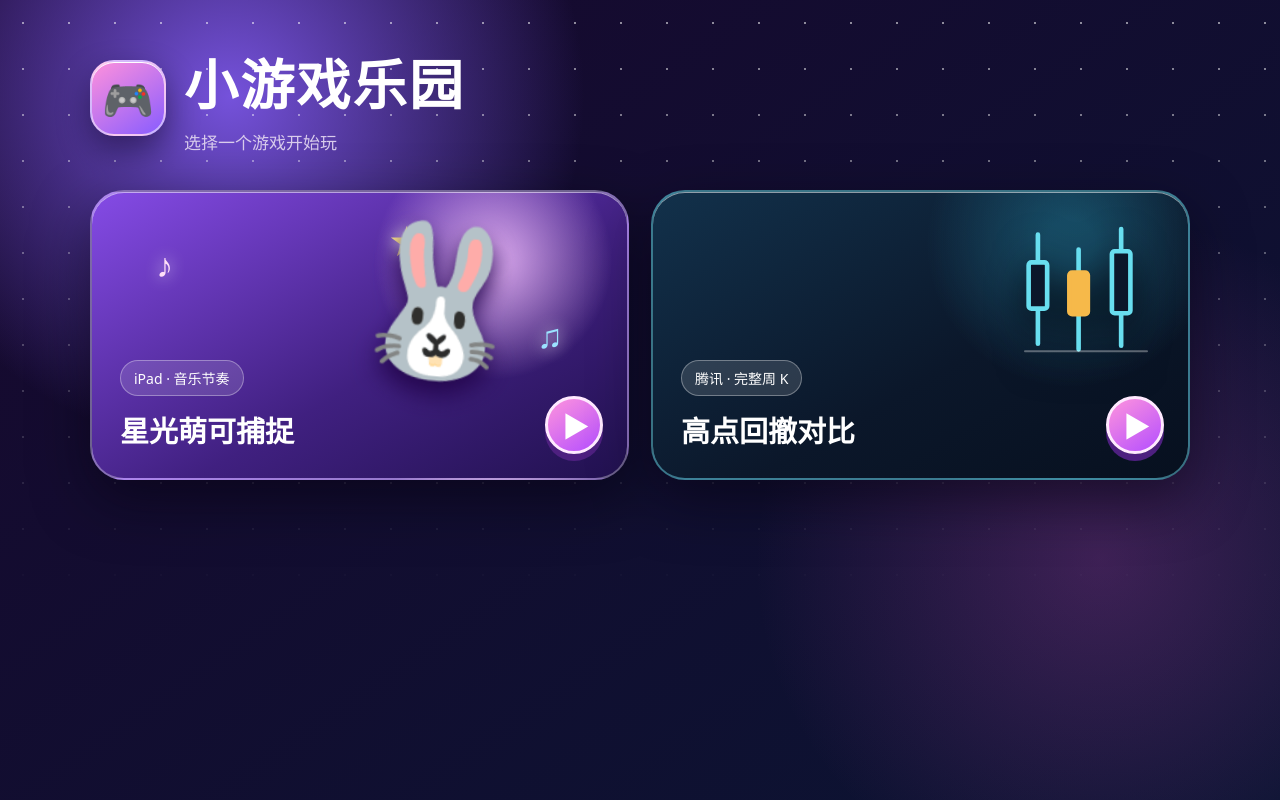
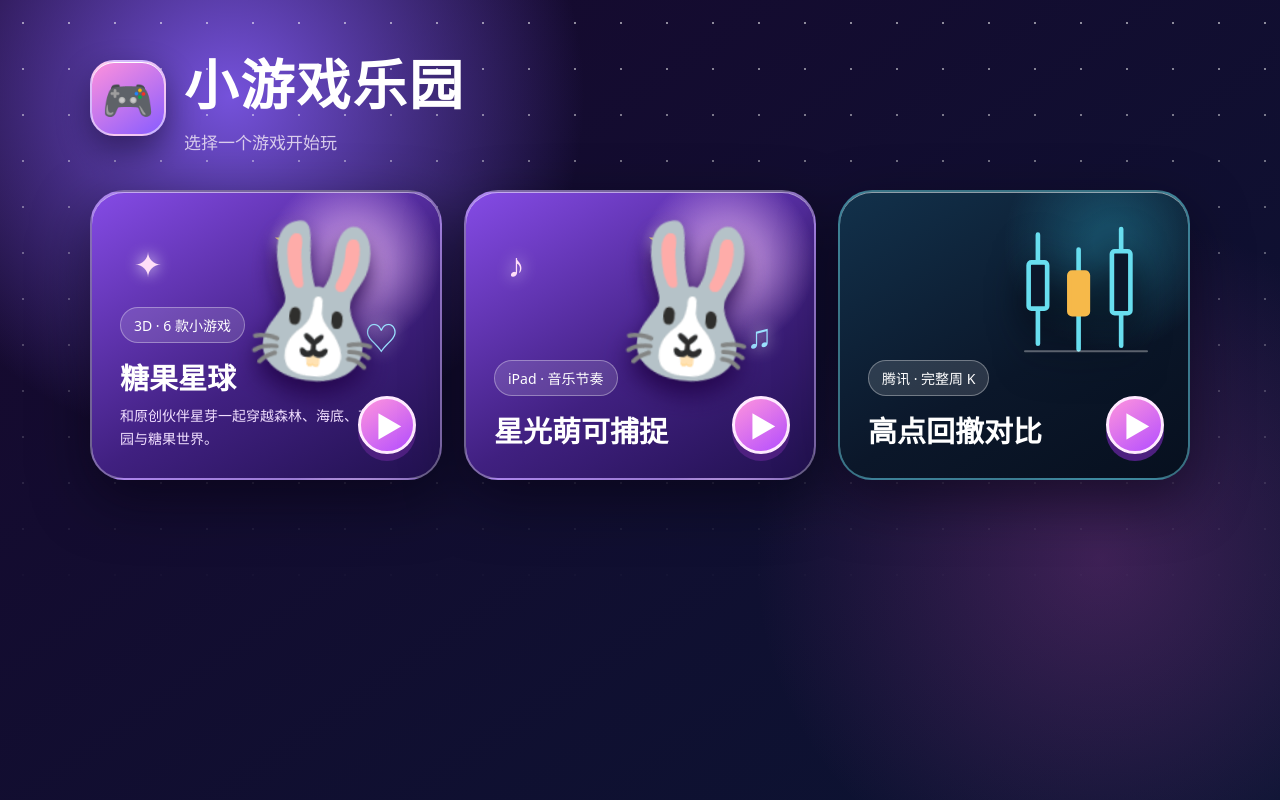
Before and after one commit to liaoshutian/games, a plain HTML site: page index.html in a window 1280 px wide. Drawn offline with Linux system fonts and the light colour scheme.

Commit message:
在游戏首页加入糖果星球入口

```diff
--- a/index.html
+++ b/index.html
@@ -30,6 +30,14 @@
   <main>
     <header><div class="logo">🎮</div><div><h1>小游戏乐园</h1><p>选择一个游戏开始玩</p></div></header>
     <section class="grid" aria-label="游戏列表">
+      <a class="card kids" href="./kids/">
+        <div class="notes"><i>✦</i><i>♡</i><i>★</i></div>
+        <div class="art">🐰</div>
+        <span class="tag">3D · 6 款小游戏</span>
+        <h2>糖果星球</h2>
+        <p style="position:relative;color:#f1dfff;font-size:14px;max-width:260px;line-height:1.6">和原创伙伴星芽一起穿越森林、海底、花园与糖果世界。</p>
+        <span class="play">▶</span>
+      </a>
       <a class="card" href="./mengke/">
         <div class="notes"><i>♪</i><i>♫</i><i>★</i></div>
         <div class="art">🐰</div>
```
